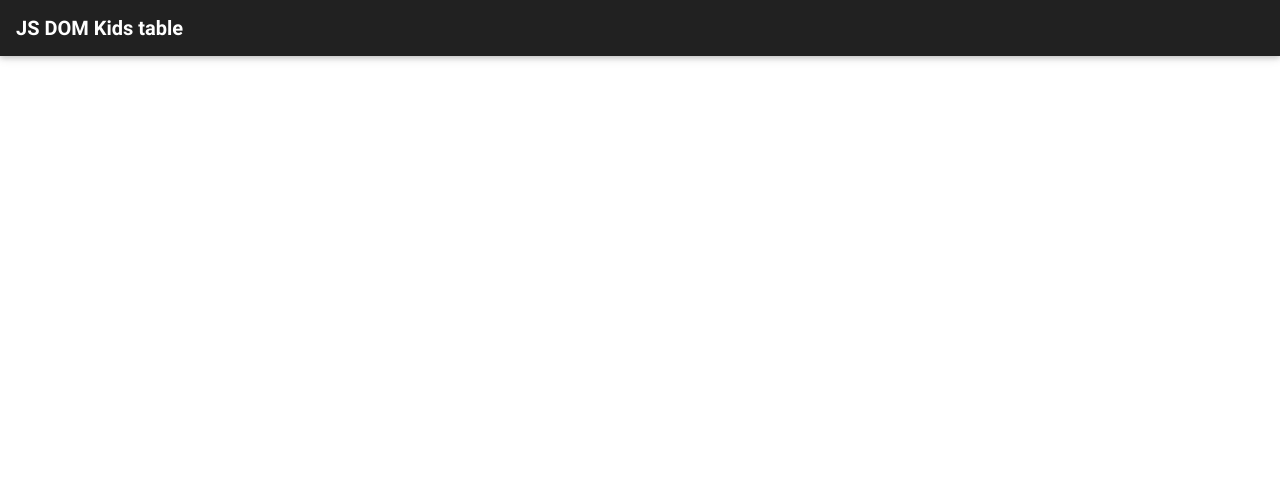
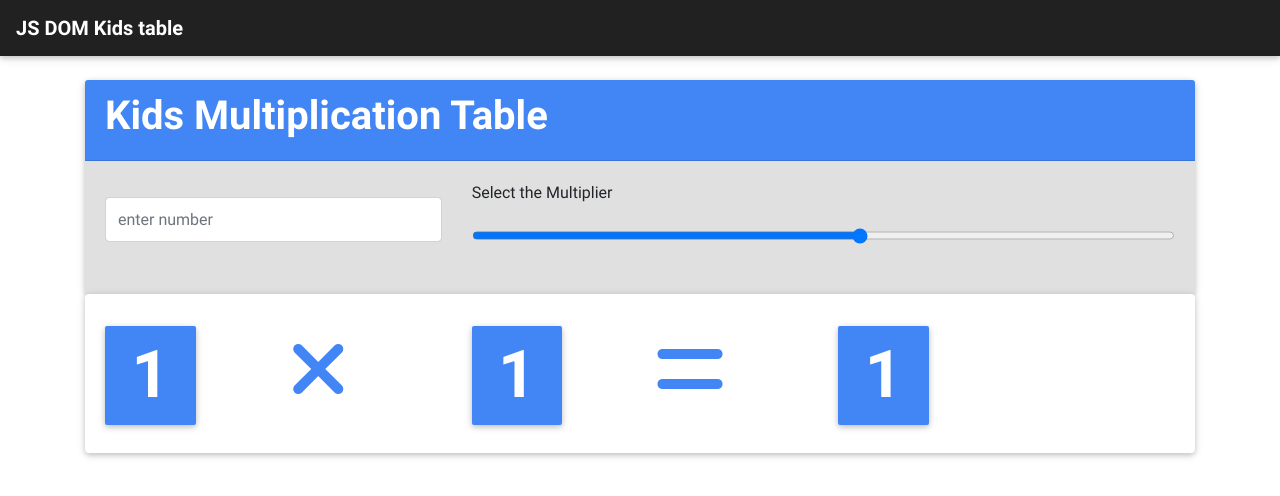
Before and after one commit to NARAYANAREDDY37/Kids-Multiplication-Table, a plain HTML site: page index.html in a window 1280 px wide. Drawn offline with nearby package versions, Linux system fonts and the light colour scheme.

Commit message:
added all the sections

```diff
--- a/app.js
+++ b/app.js
@@ -0,0 +1,22 @@
+//math table
+
+let numberEl = document.querySelector('#req-number');
+numberEl.addEventListener('keyup', function(){
+  let theValue = Number(numberEl.value);
+  document.querySelector('#number').innerText = theValue;
+  calculate();
+});
+
+let multiplierEl = document.querySelector('#multiplier');
+multiplierEl.addEventListener('input', function(){
+  let theSlider = Number(multiplierEl.value);
+  document.querySelector('#multiple').innerText = theSlider;
+  calculate();
+});
+
+let calculate = () => {
+  let theNumber = Number(document.querySelector('#number').innerText);
+  let theMultiplier = Number(document.querySelector('#multiple').innerText);
+  let mathResult = theNumber * theMultiplier;
+  document.querySelector('#result').innerText = mathResult;
+}
--- a/index.html
+++ b/index.html
@@ -26,7 +26,73 @@
     </nav>
 
     <!------------------ Start Here  ------------------>
+    <div class="container">
+      <div class="row">
+        <div class="col">
+          <div class="card mt-4">
+            <div class="card-header bg-primary text-white">
+              <h1 class="font-weight-bold">Kids Multiplication Table</h1>
+            </div>
+            <div class="card-body bg-light">
+              <div class="row align-items-center">
+                <div class="col-md-4">
+                  <form>
+                    <div class="form-group">
+                      <input id="req-number" type="number" class="form-control" placeholder="enter number">
+                    </div>
+                  </form>
+                </div>
+                <div class="col-md-8">
+                  <div class="form-group">
+                    <label for="multiplier">Select the Multiplier</label>
+                    <input id="multiplier" type="range" class="form-control" min="1" max="10" step="1">
+                  </div>
+                </div>
+              </div>
+            </div>
+          </div>
+        </div>
+      </div>
+    </div>
 
+    <!-- results section -->
+    <div class="container">
+      <div class="row">
+        <div class="col">
+          <div class="card">
+            <div class="card-body">
+              <div class="row align-items-center">
+                <div class="col-md-2">
+                  <h1 class="display-2">
+                    <span id=number class="badge badge-primary">1</span>
+                  </h1>
+                </div>
+                <div class="col-md-2">
+                  <h1>
+                    <i class="fa fa-times fa-2x text-primary"></i>
+                  </h1>
+                </div>
+                <div class="col-md-2">
+                  <h1 class="display-2">
+                    <span id="multiple" class="badge badge-primary">1</span>
+                  </h1>
+                </div>
+                <div class="col-md-2">
+                  <h1>
+                    <i class="fa fa-equals fa-2x text-primary"></i>
+                  </h1>
+                </div>
+                <div class="col-md-2">
+                  <h1 class="display-2">
+                    <span id="result" class="badge badge-primary">1</span>
+                  </h1>
+                </div>
+              </div>
+            </div>
+          </div>
+        </div>
+      </div>
+    </div>
 
 
 
```
